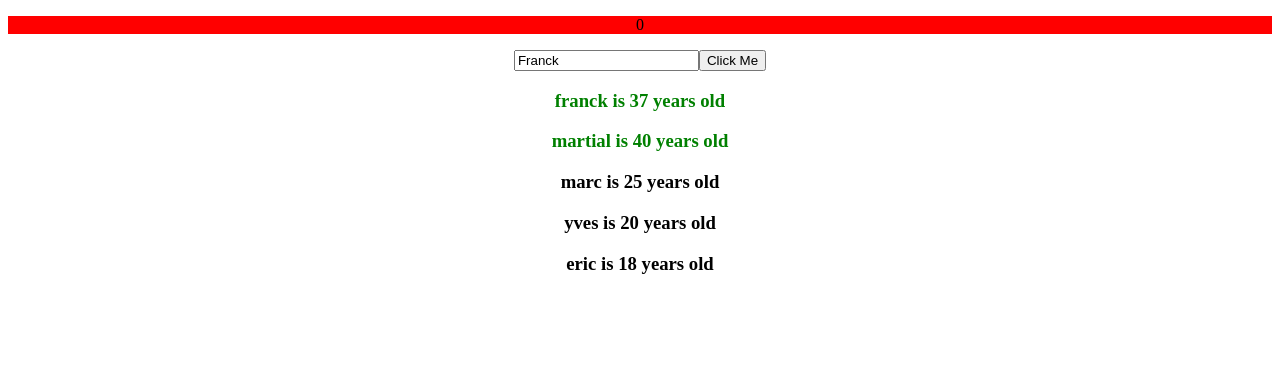
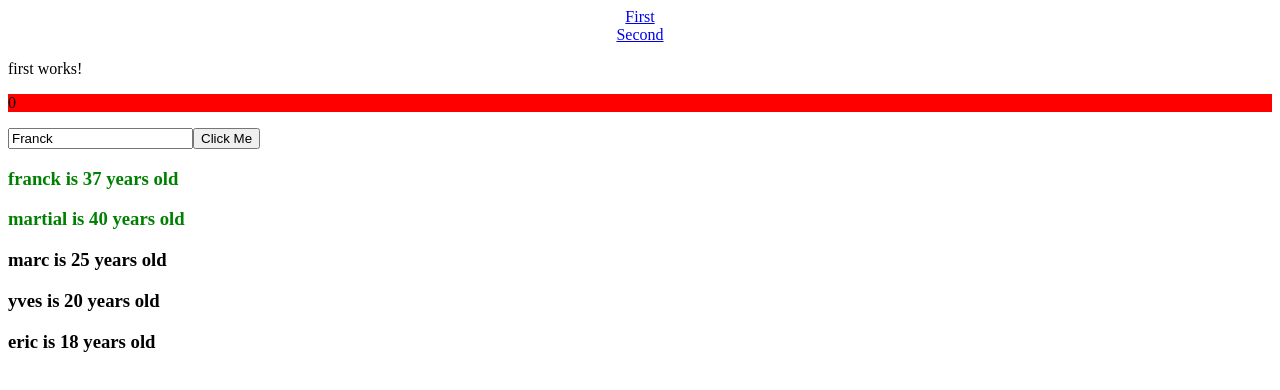
Before and after one commit to franckalainai/angular-intro, an Angular app: page / in a window 1280 px wide. Shown: the top 390 px of the page. Built offline with nearby package versions, Linux system fonts and the light colour scheme.

Commit message:
navigation

```diff
--- a/src/app/app-routing.module.ts
+++ b/src/app/app-routing.module.ts
@@ -4,6 +4,7 @@ import { FirstComponent } from './first/first.component';
 import { SecondComponent } from './second/second.component';
 
 const routes: Routes = [
+  {path: '', component: FirstComponent},
   {path: 'first', component: FirstComponent},
   {path: 'second', component: SecondComponent}
 ];
--- a/src/app/app.component.html
+++ b/src/app/app.component.html
@@ -2,6 +2,14 @@
   <h1 *ngIf="counter > 0">
     My name is {{ name }}
   </h1>
+  <nav>
+    <a routerLink='first'>First</a>
+    <br>
+    <a routerLink='second'>Second</a>
+  </nav>
+</div>
+<router-outlet></router-outlet>
+
 <p [ngStyle]="{'background-color': myColor}">{{ counter }}</p>
 <input type="text" [(ngModel)]="name">
 <button (click)="btnClicked()">Click Me</button>
@@ -10,5 +18,3 @@
     {{ person.name }} is {{ person.age }} years old
   </h3>
 </div>
-</div>
-<router-outlet></router-outlet>
```
Lines whose indentation alone changed are shown as unchanged.
